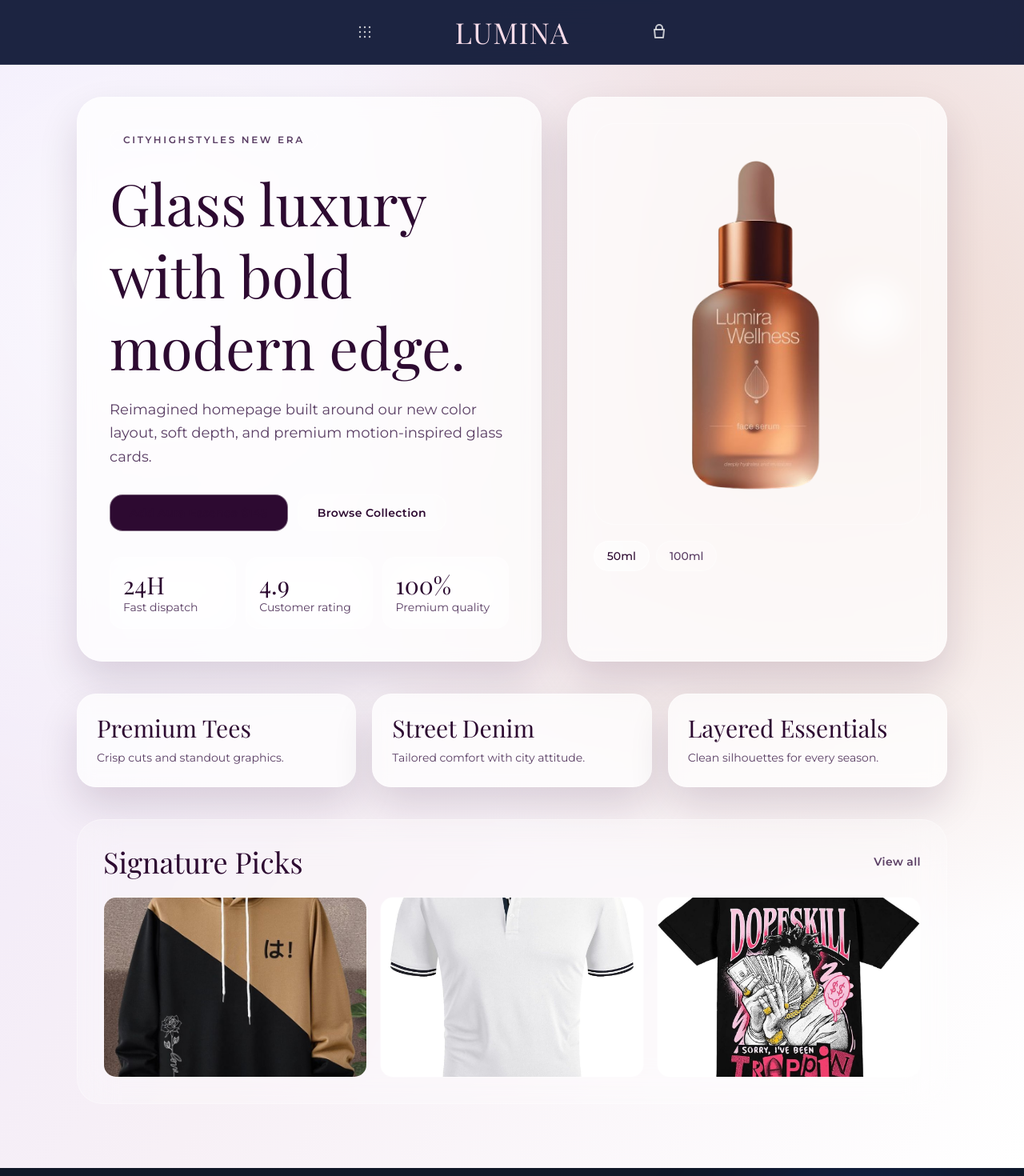
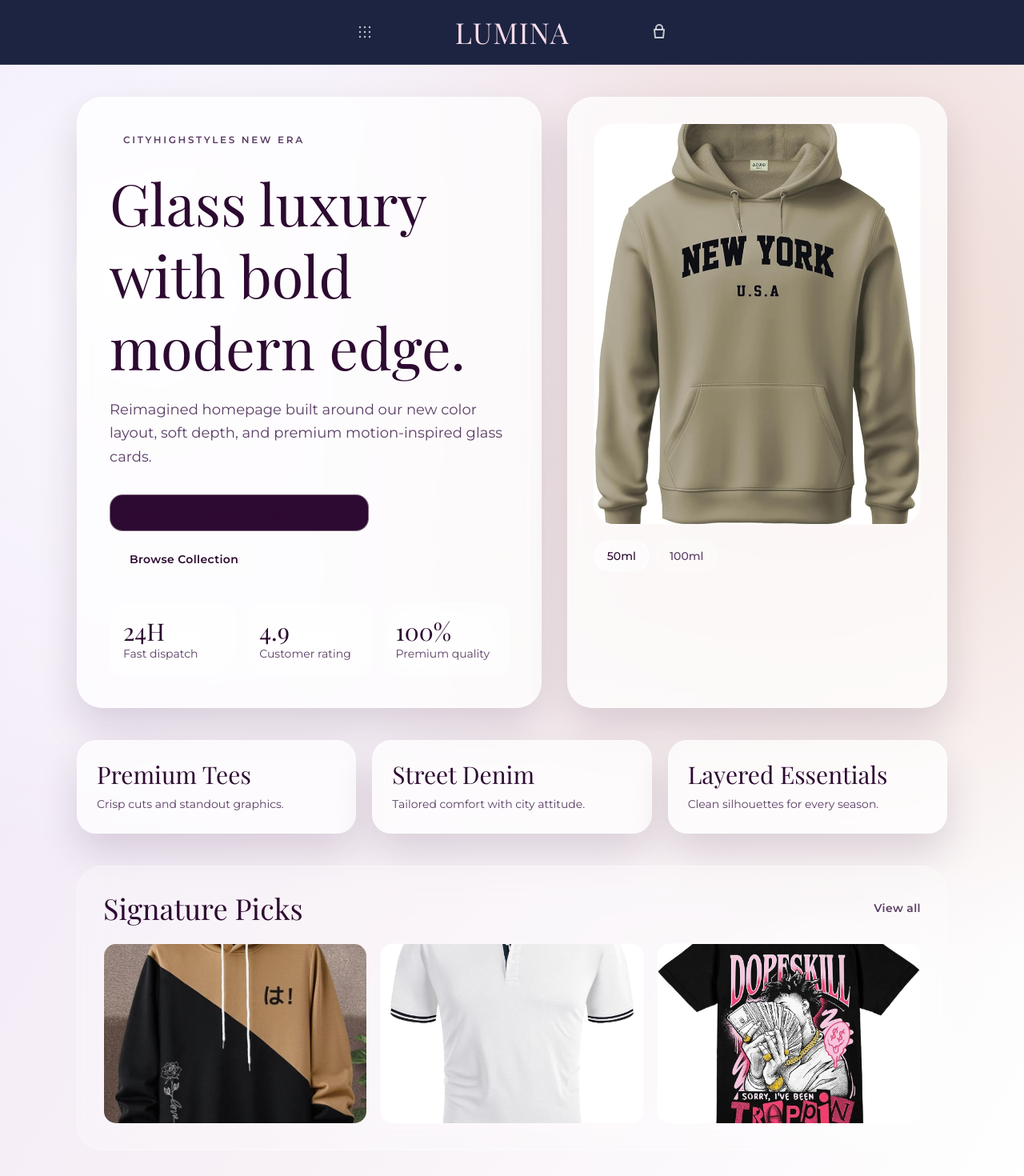
Before and after one commit to Cityhighstyles/CityhighStyles, a Next.js app: page / in a window 1280 px wide. Shown: the top 1470 px of the page at 80% size. Built offline with nearby package versions, Linux system fonts and the light colour scheme; a web font is replaced by a local one.

Commit message:
Refine homepage CTA accessibility and signature pick links
Agent-Logs-Url: https://github.com/Cityhighstyles/CityhighStyles/sessions/85398669-6aed-4860-a120-759393c9039b

Co-authored-by: CodeNova5 <160973282+CodeNova5@users.noreply.github.com>

```diff
--- a/components/NewHeroSection.tsx
+++ b/components/NewHeroSection.tsx
@@ -50,7 +50,7 @@ const NewHeroSection = () => {
                 className="rounded-2xl border border-white/40 px-6 py-3 text-sm font-semibold tracking-wide text-[var(--theme-bg)] transition hover:opacity-90"
                 style={{ background: 'var(--theme-text)' }}
               >
-                Add Aura Essence ${selectedPrice}
+                Add Aura Essence to bag for ${selectedPrice.toFixed(2)}
               </button>
               <Link
                 href="/products"
@@ -77,7 +77,7 @@ const NewHeroSection = () => {
           <article className="theme-card rounded-[2rem] border border-white/35 p-6 md:p-8">
             <div className="relative overflow-hidden rounded-[1.6rem] border border-white/35">
               <Image
-                src="/hero-section-product.png"
+                src="/products/premium-hoodie/image-1768902281483-1.jpg"
                 alt="CityHighStyles featured product"
                 width={900}
                 height={1100}
@@ -112,7 +112,12 @@ const NewHeroSection = () => {
             { title: 'Street Denim', link: '/products', text: 'Tailored comfort with city attitude.' },
             { title: 'Layered Essentials', link: '/products', text: 'Clean silhouettes for every season.' },
           ].map((item) => (
-            <Link key={item.title} href={item.link} className="theme-card rounded-3xl border border-white/35 p-6 transition hover:-translate-y-1">
+            <Link
+              key={item.title}
+              href={item.link}
+              aria-label={`Browse ${item.title} collection`}
+              className="theme-card rounded-3xl border border-white/35 p-6 transition hover:-translate-y-1"
+            >
               <p className="font-display text-3xl text-[var(--theme-text)]">{item.title}</p>
               <p className="mt-2 text-sm leading-relaxed text-[var(--theme-text-soft)]">{item.text}</p>
             </Link>
@@ -131,17 +136,20 @@ const NewHeroSection = () => {
               {
                 image: '/products/premium-hoodie/image-1768902282025-2.jpg',
                 alt: 'Premium hoodie from CityHighStyles signature picks',
+                href: '/product/premium-hoodie',
               },
               {
                 image: '/products/classic-polo-shirt/image-1.jpg',
                 alt: 'Classic polo shirt from CityHighStyles signature picks',
+                href: '/product/classic-polo-shirt',
               },
               {
                 image: '/products/essential-graphic-tee/image-1768847038726-1.jpg',
                 alt: 'Essential graphic tee from CityHighStyles signature picks',
+                href: '/product/essential-graphic-tee',
               },
             ].map((item) => (
-              <div key={item.image} className="overflow-hidden rounded-2xl border border-white/35">
+              <Link key={item.image} href={item.href} className="overflow-hidden rounded-2xl border border-white/35">
                 <Image
                   src={item.image}
                   alt={item.alt}
@@ -149,7 +157,7 @@ const NewHeroSection = () => {
                   height={700}
                   className="h-56 w-full object-cover transition duration-500 hover:scale-105"
                 />
-              </div>
+              </Link>
             ))}
           </div>
         </div>
```
